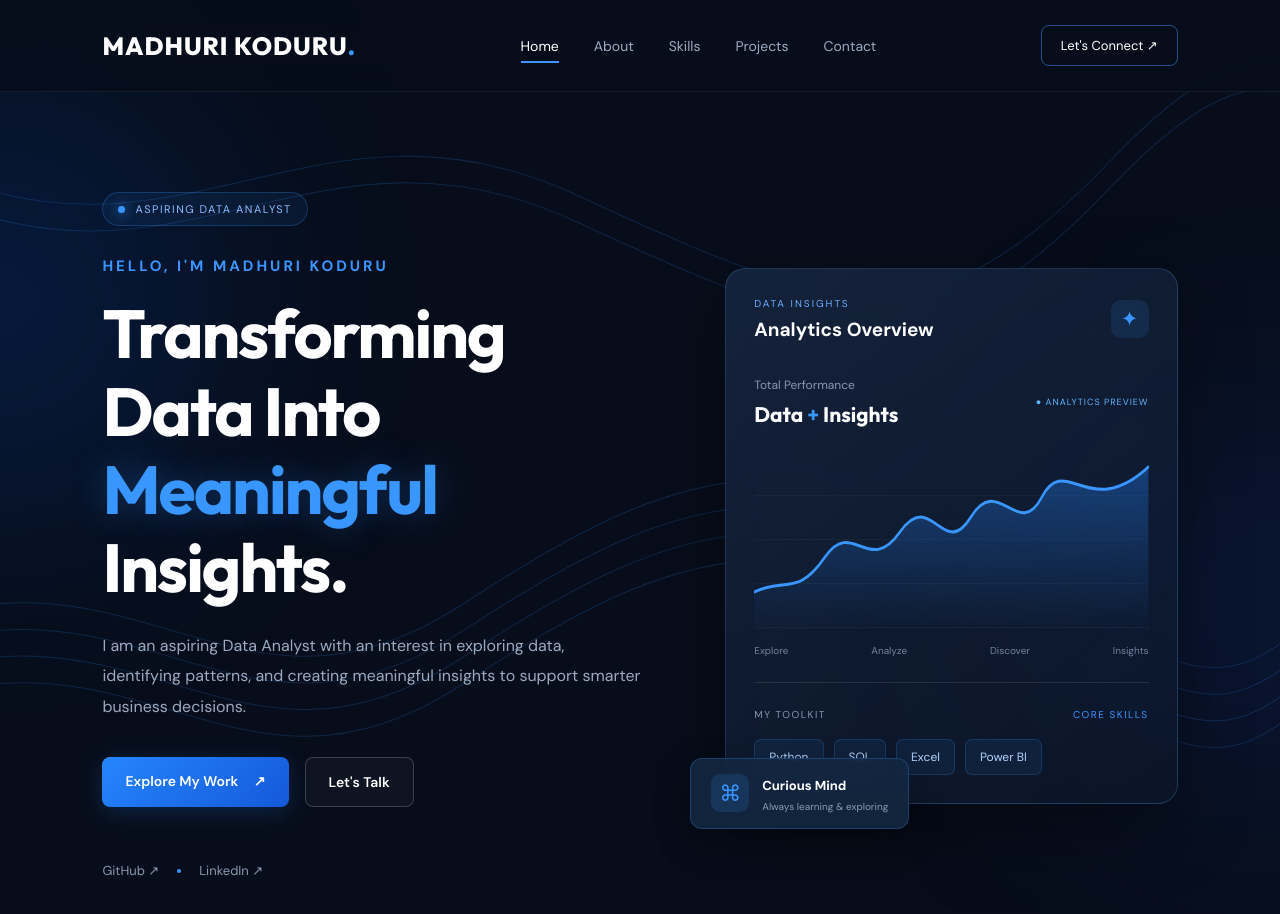
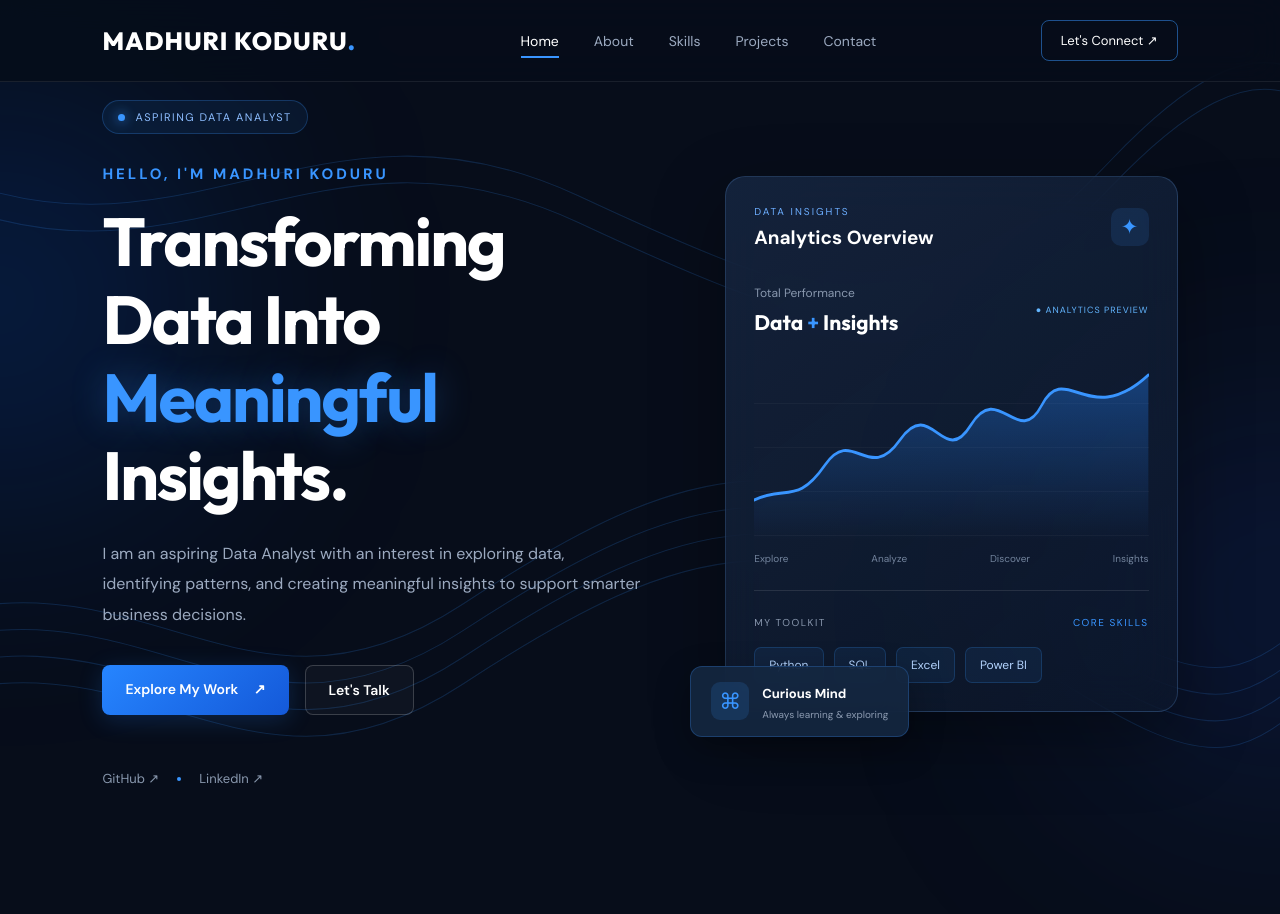
Before and after one commit to madhuri-source/personal-portfolio-website, a plain HTML site: page index.html in a window 1280 px wide. Shown: the top 914 px of the page. Drawn offline with Linux system fonts and the light colour scheme.

Commit message:
Update style.css

```diff
--- a/style.css
+++ b/style.css
@@ -63,16 +63,25 @@ a {
 
 .navbar {
     width: 100%;
-    padding: 25px 8%;
+    padding: 20px 8%;
     display: flex;
     align-items: center;
     justify-content: space-between;
-    position: relative;
-    z-index: 10;
-    background: rgba(7, 13, 26, 0.65);
-    border-bottom: 1px solid rgba(255,255,255,0.06);
+
+    position: fixed;
+    top: 0;
+    left: 0;
+    z-index: 9999;
+
+    background: rgba(7, 13, 26, 0.85);
+    border-bottom: 1px solid rgba(255,255,255,0.08);
     backdrop-filter: blur(18px);
+    -webkit-backdrop-filter: blur(18px);
 }
+html {
+    scroll-padding-top: 90px;
+}
+
 
 .logo {
     font-family: 'Outfit', sans-serif;
@@ -865,12 +874,18 @@ body::before {
 
 /* Keep content above background */
 
-.navbar,
 main {
     position: relative;
     z-index: 1;
 }
 
+.navbar {
+    position: fixed;
+    top: 0;
+    left: 0;
+    width: 100%;
+    z-index: 9999;
+}
 /* =====================================
    SKILLS SECTION
 ===================================== */
```
